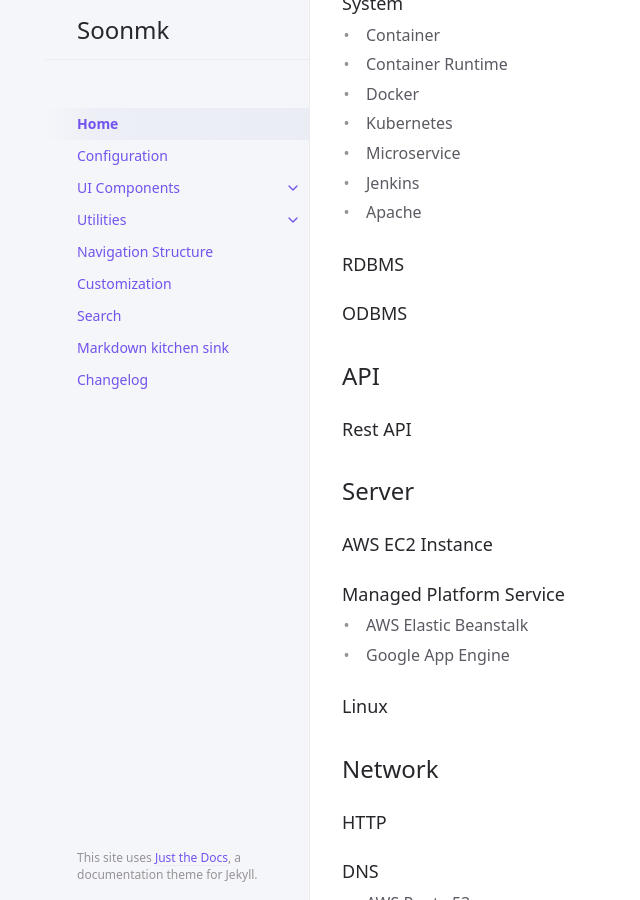
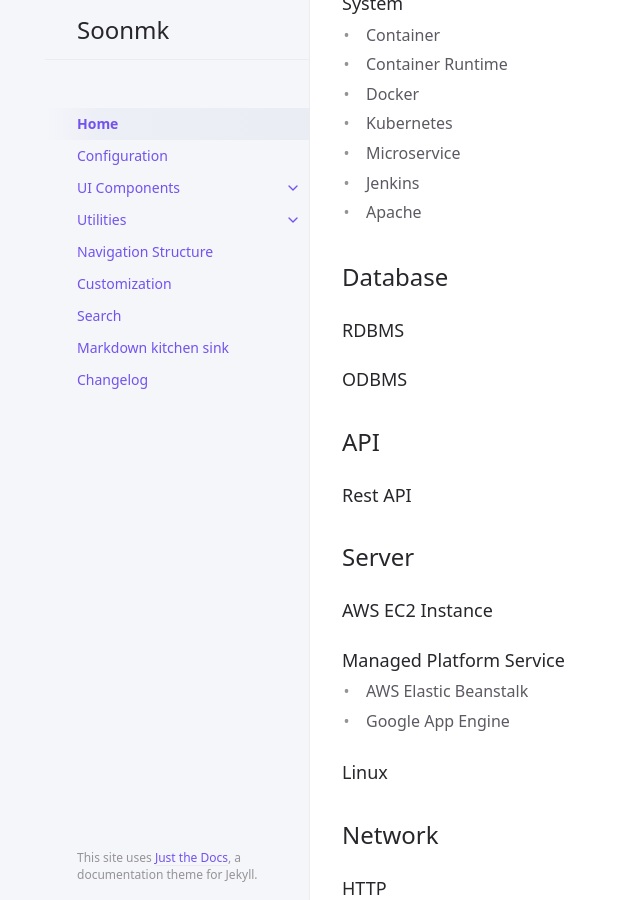
Before and after one commit to soonmk/soonmk.github.io, a Jekyll site: the page built from index.md, in a window 1280 px wide and 900 px high, scrolled down 1144 px. Shown: the whole window, without its empty margins (62-702 px from the left). Built offline with Jekyll 4.4.1, drawn with Linux system fonts in a browser that asks for light colours.

Commit message:
Update index.md

```diff
--- a/index.md
+++ b/index.md
@@ -54,13 +54,17 @@ Data scientist
 - Jenkins
 - Apache
 
+
+## Database
 ### RDBMS
 
 ### ODBMS
 
+
 ## API
 
 ### Rest API
+
 
 ## Server
 
@@ -72,6 +76,7 @@ Data scientist
 
 ### Linux
 
+
 ## Network
 
 ### HTTP
@@ -81,9 +86,11 @@ Data scientist
 
 ### Domain Management
 
+
 ## Storage
 
 ### AWS S3
+
 
 ## Front-End
 
@@ -105,6 +112,7 @@ Data scientist
 
 ### Ajax
 
+
 ## Figure out
 
 ### Container
```
